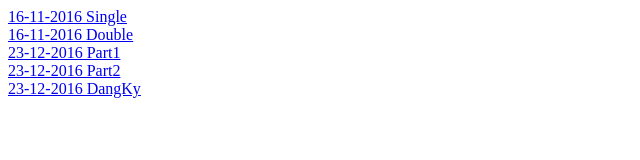
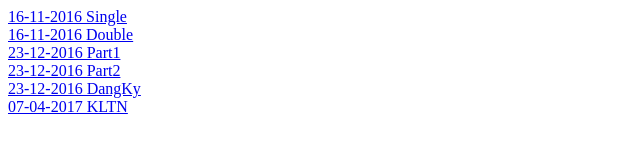
Before and after one commit to namnd95/namnd95.github.io, a plain HTML site: page printfile/index.html in a window 1280 px wide. Shown: the whole page, without its empty margins (0-640 px from the left). Drawn offline with Linux system fonts and the light colour scheme.

Commit message:
Add change thesis form

```diff
--- a/printfile/index.html
+++ b/printfile/index.html
@@ -5,5 +5,6 @@
     <a href="23-12-2016/Part1.pdf"> 23-12-2016 Part1 </a> <br/>
     <a href="23-12-2016/Part2.pdf"> 23-12-2016 Part2 </a> <br/>
     <a href="23-12-2016/DangkyThiToan.pdf"> 23-12-2016 DangKy </a> <br/>
+    <a href="07-04-2017/KLTN.pdf"> 07-04-2017 KLTN </a> <br/>
   </body>
 </html>
```
Also changed, not shown: 1 other file.
